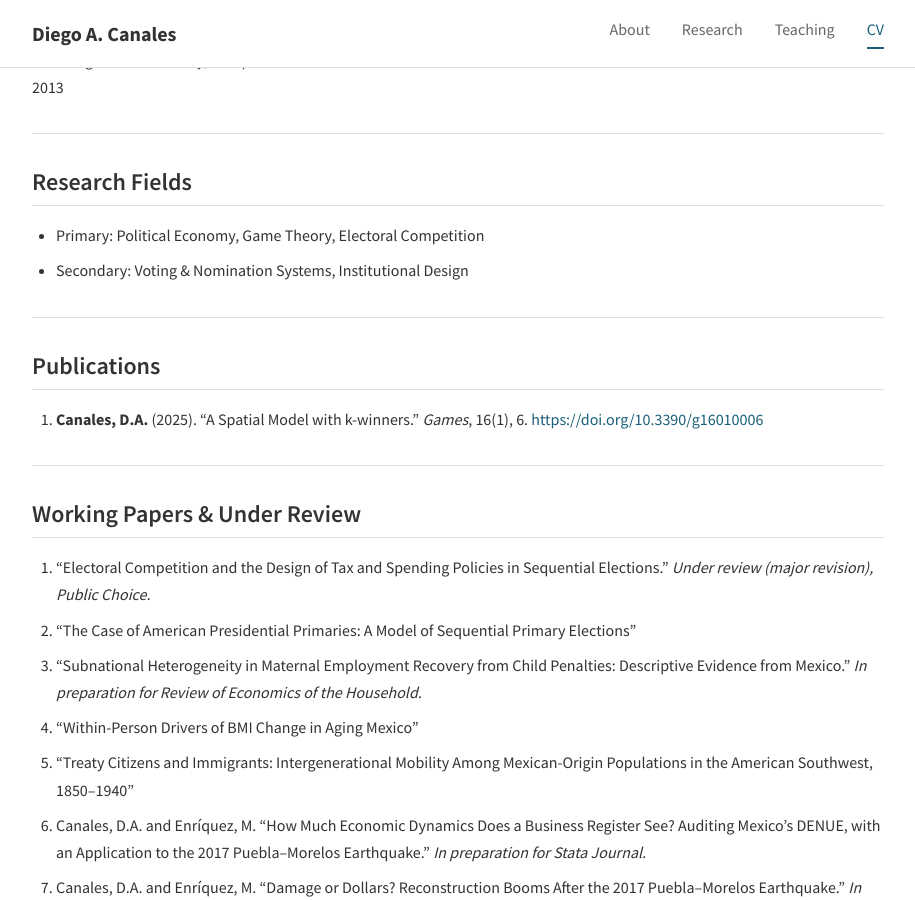
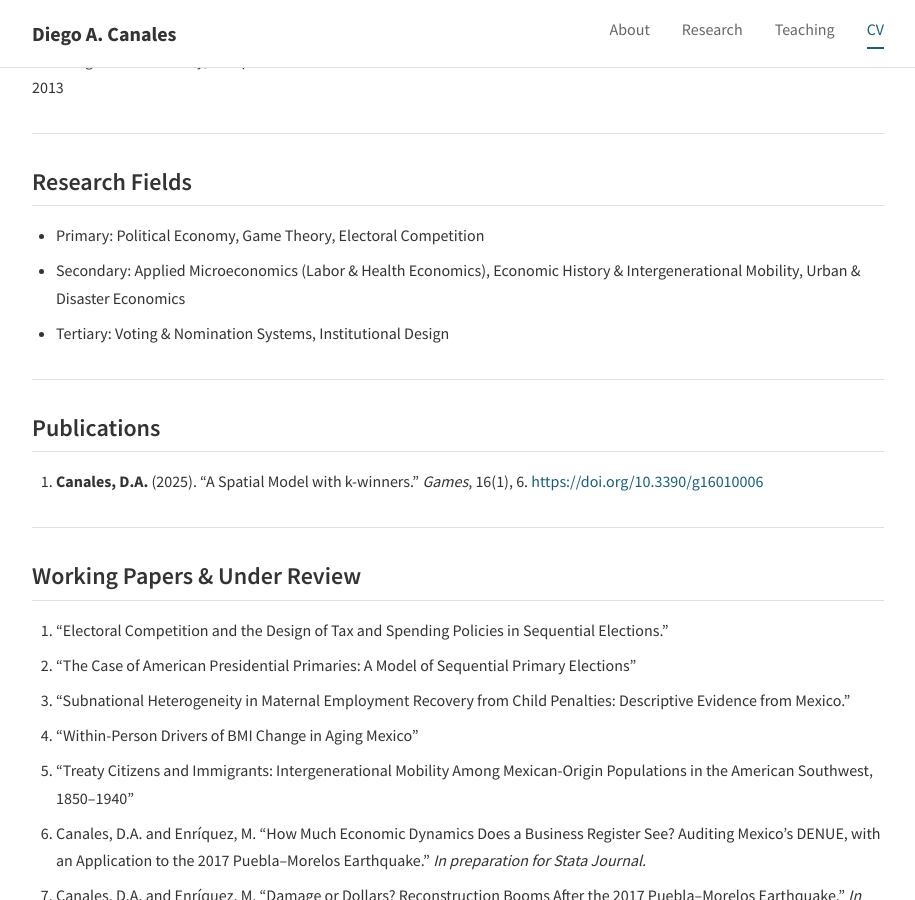
Before and after one commit to diegoacanales/diegoacanales.github.io, a Jekyll site: the page built from cv.md, in a window 1280 px wide and 900 px high, scrolled down 1231 px. Shown: the whole window, without its empty margins (182-1097 px from the left). Built offline with Jekyll 4.4.1, drawn with Linux system fonts in a browser that asks for light colours; some web fonts are replaced.

Commit message:
Broaden Research Fields, drop journal-status annotations
Add applied micro/health, economic history, and urban/disaster
economics as secondary fields to reflect the current portfolio.
Remove the "under review" and "in preparation" status tags from
the Electoral Competition and child-penalties working papers.

```diff
--- a/cv.md
+++ b/cv.md
@@ -62,7 +62,8 @@ Tecnológico de Monterrey, Campus Ciudad Juárez
 ## Research Fields
 
 - Primary: Political Economy, Game Theory, Electoral Competition
-- Secondary: Voting & Nomination Systems, Institutional Design
+- Secondary: Applied Microeconomics (Labor & Health Economics), Economic History & Intergenerational Mobility, Urban & Disaster Economics
+- Tertiary: Voting & Nomination Systems, Institutional Design
 
 ---
 
@@ -74,9 +75,9 @@ Tecnológico de Monterrey, Campus Ciudad Juárez
 
 ## Working Papers & Under Review
 
-1. "Electoral Competition and the Design of Tax and Spending Policies in Sequential Elections." *Under review (major revision), Public Choice.*
+1. "Electoral Competition and the Design of Tax and Spending Policies in Sequential Elections."
 2. "The Case of American Presidential Primaries: A Model of Sequential Primary Elections"
-3. "Subnational Heterogeneity in Maternal Employment Recovery from Child Penalties: Descriptive Evidence from Mexico." *In preparation for Review of Economics of the Household.*
+3. "Subnational Heterogeneity in Maternal Employment Recovery from Child Penalties: Descriptive Evidence from Mexico."
 4. "Within-Person Drivers of BMI Change in Aging Mexico"
 5. "Treaty Citizens and Immigrants: Intergenerational Mobility Among Mexican-Origin Populations in the American Southwest, 1850–1940"
 6. Canales, D.A. and Enríquez, M. "How Much Economic Dynamics Does a Business Register See? Auditing Mexico's DENUE, with an Application to the 2017 Puebla–Morelos Earthquake." *In preparation for Stata Journal.*
```
Also changed, not shown: research.md (+1 -1 lines), 1 other file.
